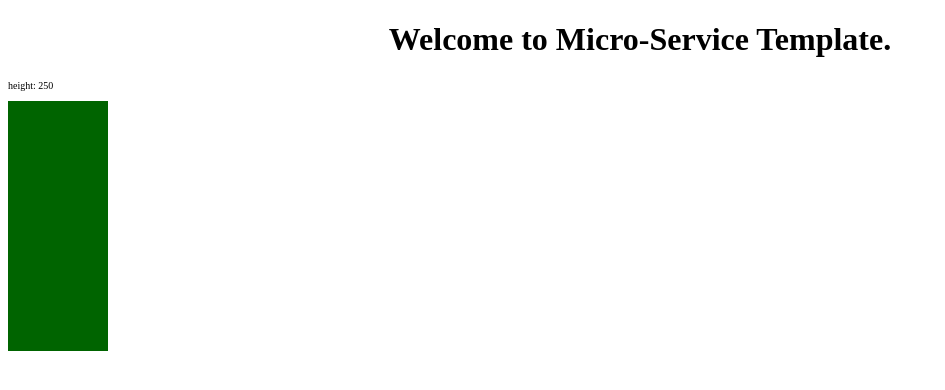
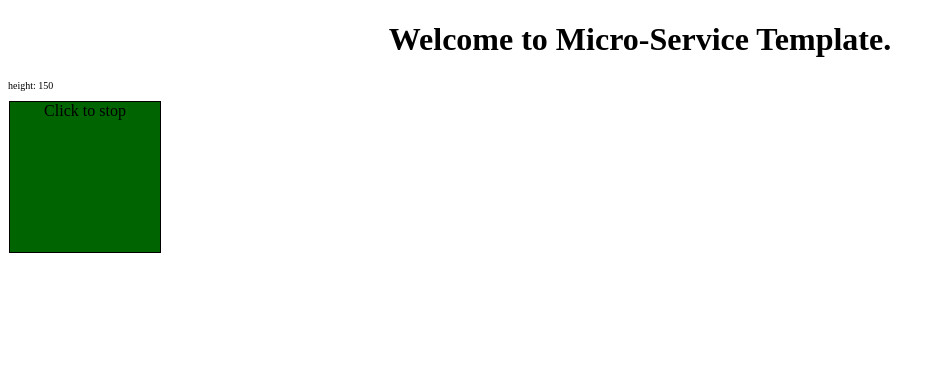
Before and after one commit to javajosh/microservice-template, an Angular app in the folder client/: page / in a window 1280 px wide. Shown: the top 390 px of the page, without its empty margins (0-945 px from the left). Built offline with nearby package versions, Linux system fonts and the light colour scheme.

Commit message:
Add some animation to the green-square component. IntelliJ: give the root project and SDK so it will stop complaining.

```diff
--- a/client/src/app/green-square/green-square.component.css
+++ b/client/src/app/green-square/green-square.component.css
@@ -1,6 +1,10 @@
 .green-square{
-  position:absolute;
+  display: table;
+  text-align:center;
+
   background-color: darkgreen;
+  border: 1px solid black;
+  margin: 1px;
   width: 100px;
   height: 100px;
 }
--- a/client/src/app/green-square/green-square.component.html
+++ b/client/src/app/green-square/green-square.component.html
@@ -1,2 +1,9 @@
-<p style="font-size: 10px">height: {{height}}  </p>
-<div class="green-square" [style.height]="height + 'px' "></div>
+<p style="font-size: 10px">height: {{height}}</p>
+<div
+  class="green-square"
+  [style.height]="height + 'px' "
+  [style.width]="width + 'px' "
+  (click)="stop()"
+>
+<span>Click to stop</span>
+</div>
--- a/client/src/app/green-square/green-square.component.ts
+++ b/client/src/app/green-square/green-square.component.ts
@@ -1,4 +1,5 @@
 import { Component, OnInit } from '@angular/core';
+
 
 @Component({
   selector: 'app-green-square',
@@ -7,13 +8,19 @@ import { Component, OnInit } from '@angular/core';
 })
 export class GreenSquareComponent implements OnInit {
   public width : number = 100;
-  public height : number = 200;
+  public height : number = 100;
 
+  private timerId : number;
   constructor() { }
 
   ngOnInit() {
-    //TODO: make this work
-    setInterval(()=>{this.height++; console.log(this.height)}, 100);
+    this.timerId = setInterval(()=>{
+      this.height++; this.width++;
+      // console.log(this.height, this.width)
+    }, 100);
   }
 
+  stop(){
+    clearInterval(this.timerId);
+  }
 }
```
